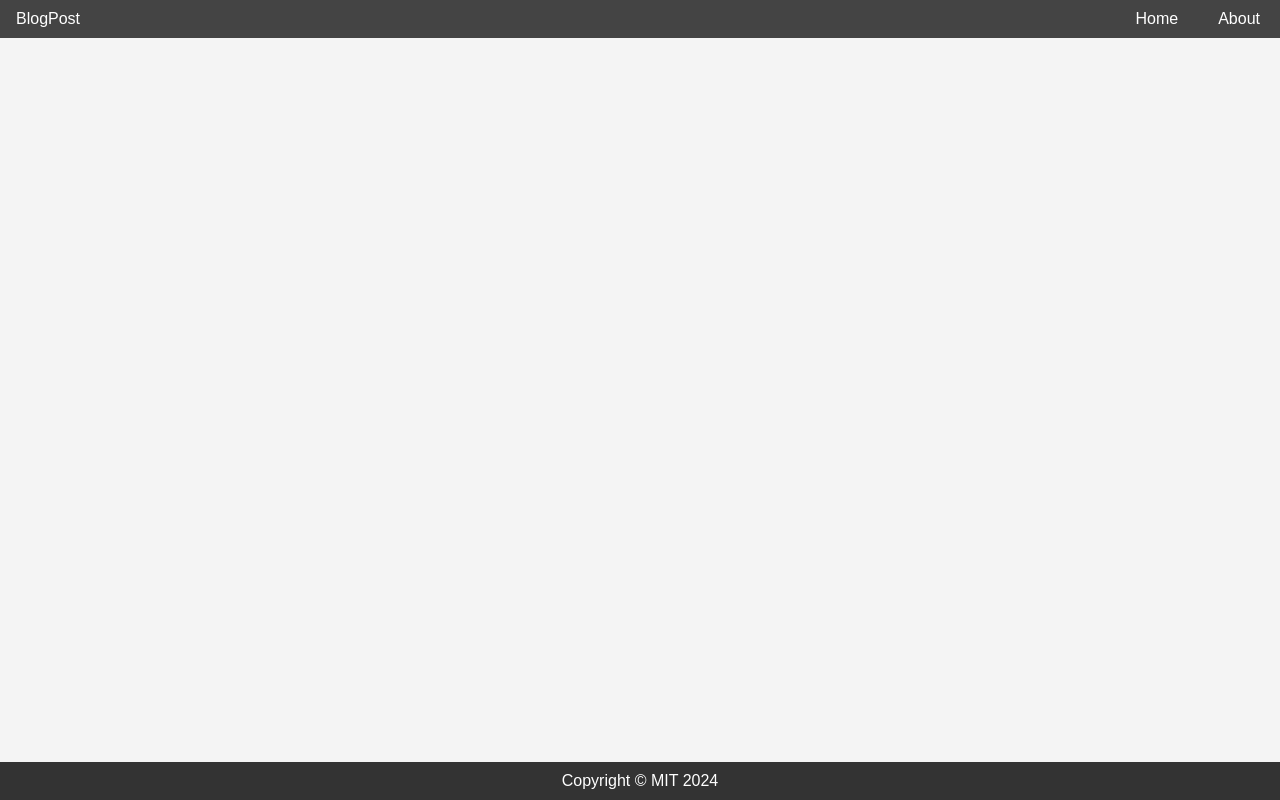
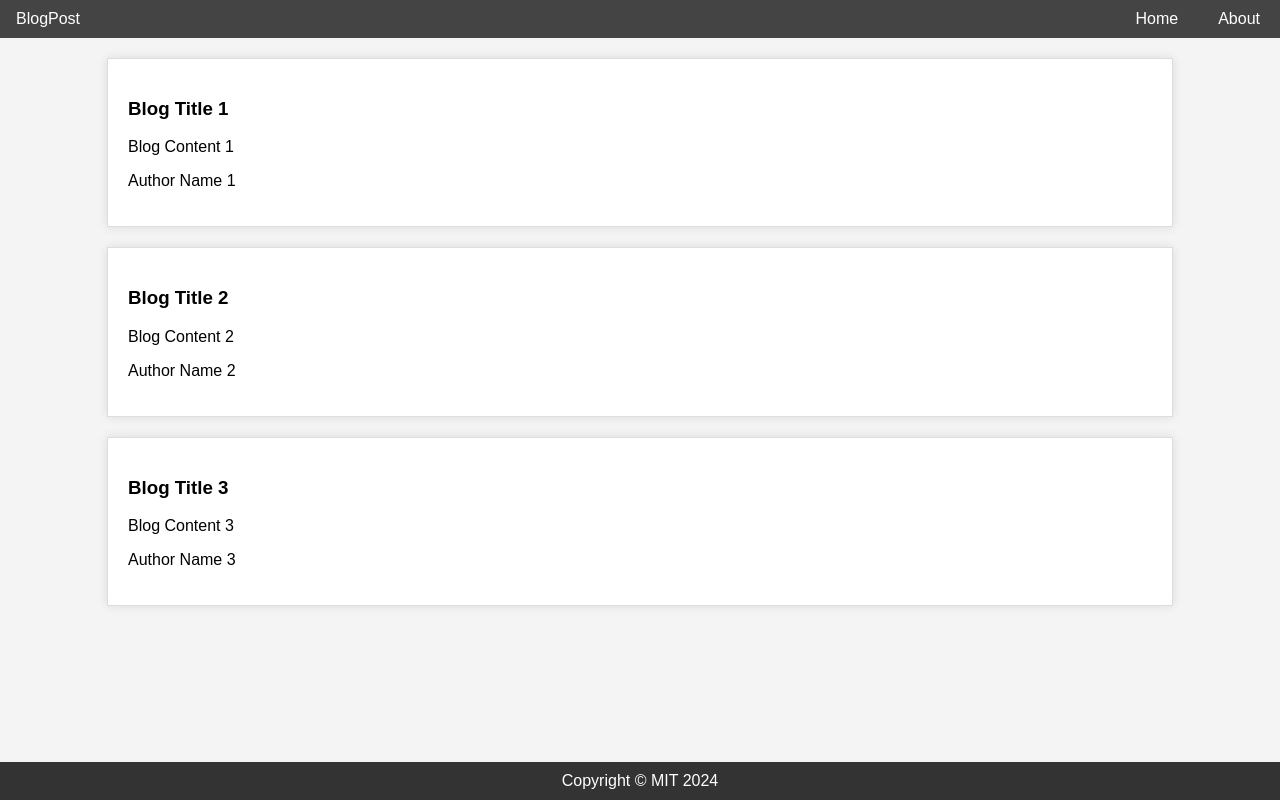
Before and after one commit to Pranjal-0807/React-BlogPost, a React (Create React App) app in the folder blogpost/: page /blogList in a window 1280 px wide. Built offline with nearby package versions, Linux system fonts and the light colour scheme.

Commit message:
Added BlogList Component to show all the blogs

```diff
--- a/blogpost/src/App.js
+++ b/blogpost/src/App.js
@@ -1,11 +1,34 @@
 import AppRouter from "./routes/AppRouter";
 import Footer from "./components/Footer";
+import BlogList from "./components/BlogList";
+import React, { useState } from "react";
 
 function App() {
+  const [blogs, setBlogs] = useState([
+    {
+      id: 1,
+      title: "Blog Title 1",
+      content: "Blog Content 1",
+      author: "Author Name 1",
+    },
+    {
+      id: 2,
+      title: "Blog Title 2",
+      content: "Blog Content 2",
+      author: "Author Name 2",
+    },
+    {
+      id: 3,
+      title: "Blog Title 3",
+      content: "Blog Content 3",
+      author: "Author Name 3",
+    },
+  ]);
   return (
     <>
-    <AppRouter />
-    <Footer />
+      <AppRouter />
+      <BlogList blogs={blogs} />
+      <Footer />
     </>
   );
 }
--- /dev/null
+++ b/blogpost/src/Components/BlogList.jsx
@@ -0,0 +1,18 @@
+const BlogList = ({ blogs }) => {
+    function printBlogs() {
+      return blogs.map((blog) => {
+        return (
+          <section>
+            <div key={blog.id}>
+              <h3>{blog.title}</h3>
+              <p>{blog.content}</p>
+              <p>{blog.author}</p>
+            </div>
+          </section>
+        );
+      });
+    }
+  return <>{printBlogs()}</>;
+};
+
+export default BlogList;
```
